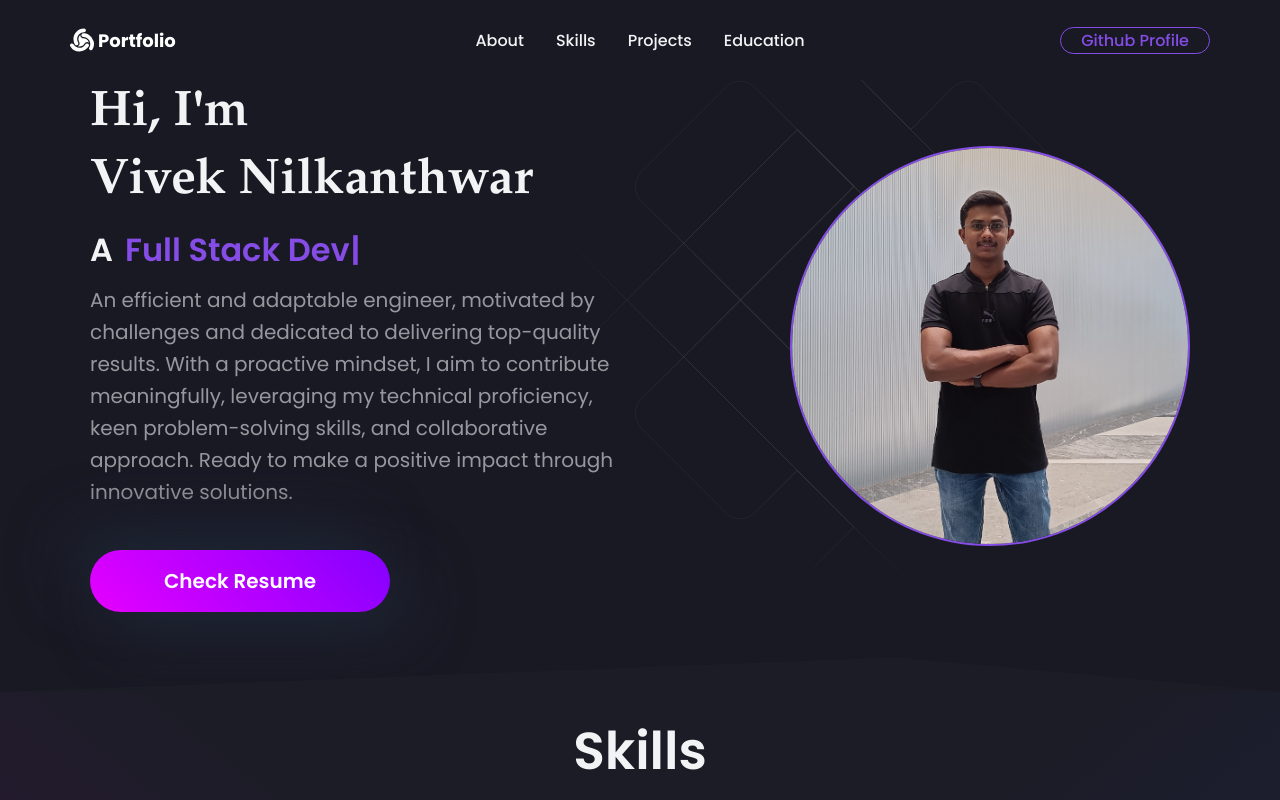
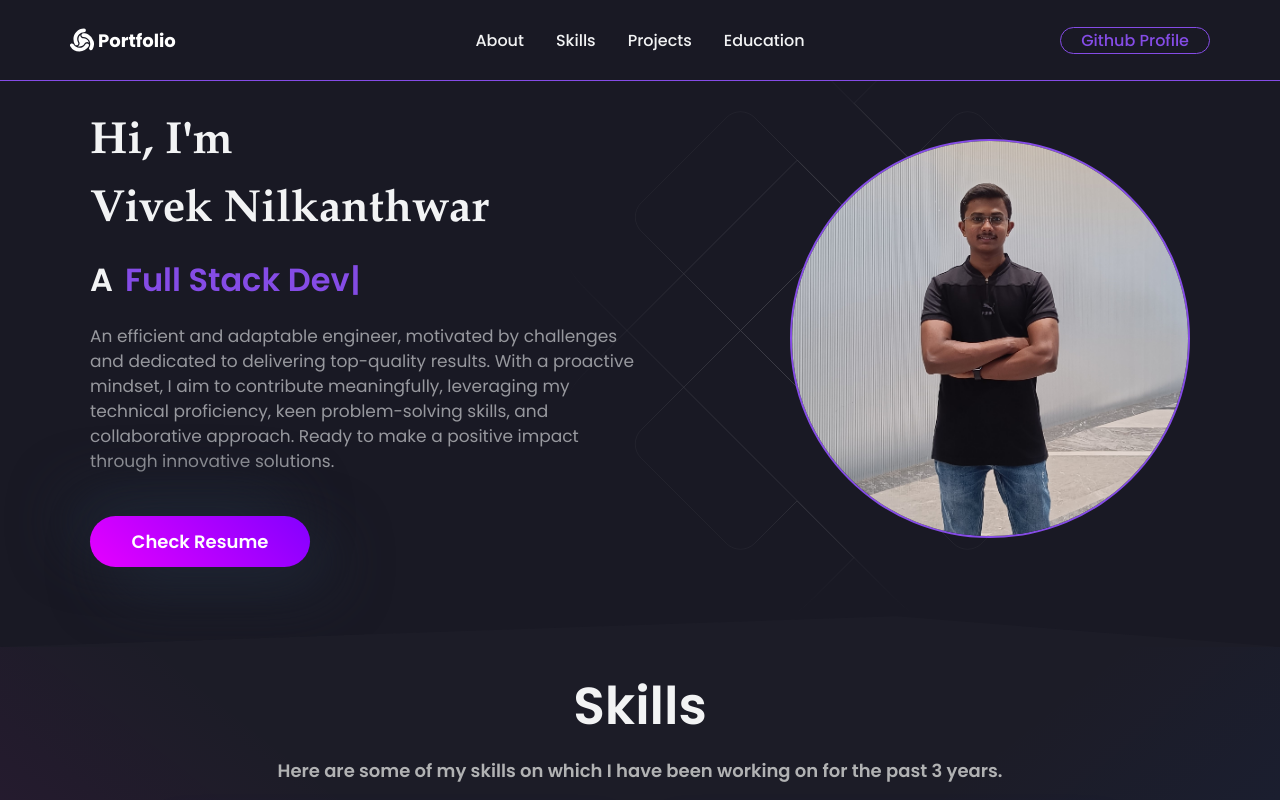
Before and after one commit to kakarotv/Portfolio, a React (Create React App) app: page / in a window 1280 px wide. Shown: the top 800 px of the page. Built offline with nearby package versions, Linux system fonts and the light colour scheme.

Commit message:
main page

```diff
--- a/src/App.js
+++ b/src/App.js
@@ -36,11 +36,14 @@ clip-path: polygon(0 0, 100% 0, 100% 100%, 30% 98%, 0 100%);
 `;
 
 const NavbarWrapper = styled.div`
+
   position: fixed;
   top: 0;
   left: 0;
   right: 0;
   z-index: 999;
+  border-bottom: 1px solid ${({ theme }) => theme.primary};
+
 `;
 
 function App() {
--- a/src/components/HeroSection/index.js
+++ b/src/components/HeroSection/index.js
@@ -11,12 +11,14 @@ const HeroContainer=styled.div`
   justify-content:center;
   position:relative;
   padding: 80px 30px;
+  margin-top:30px;
 
   @media screen and(max-width:960px ){
     padding:66px 16px;
   }
   @media screen and (max-width:640px){
     padding: 32px 16px;
+    margin-top:30px;
   }
   z-index:1;
   clip-path: polygon(0 0, 100% 0, 100% 100%, 70% 95%, 0 100%);
@@ -92,13 +94,14 @@ const HeroRightContainer = styled.div`
 
   @media (max-width: 640px) {
     margin-bottom: 30px;
+    margin-top:30px;
   }
 `;
 
 const Title = styled.div`
   font-family:Garamond;
   font-weight: 700;
-  font-size: 50px;
+  font-size: 45px;
   color: ${({ theme }) => theme.text_primary};
   line-height: 68px;
 
@@ -138,8 +141,9 @@ const Span = styled.div`
 `;
 
 const SubTitle = styled.div`
-  font-size: 20px;
-  line-height: 32px;
+  font-size: 17px;
+  line-height: 25px;
+  margin-top:10px;
   margin-bottom: 42px;
   color: ${({ theme }) => theme.text_primary + 95};
 
@@ -159,10 +163,10 @@ const ResumeButton = styled.a`
   appearance: button;
   text-decoration: none;
 
-  width: 95%;
+  width: 40%;
   max-width: 300px;
   text-align: center;
-  padding: 16px 0;
+  padding: 12px 0;
 
   background: hsla(271, 100%, 50%, 1);
   background: linear-gradient(
@@ -183,7 +187,7 @@ const ResumeButton = styled.a`
   box-shadow: 20px 20px 60px #1f2634, -20px -20px 60px #1f2634;
   border-radius: 50px;
   font-weight: 600;
-  font-size: 20px;
+  font-size: 18px;
 
      &:hover {
         transform: scale(1.05);
```
